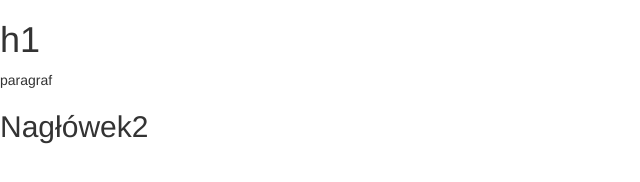
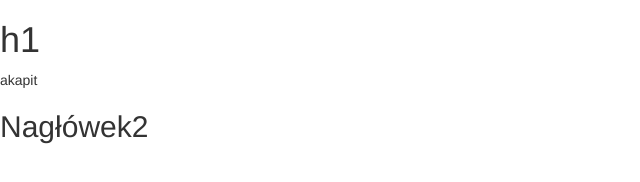
Before and after one commit to adamw28/nauka-gita, a plain HTML site: page index.html in a window 1280 px wide. Shown: the full height of the page, 0-640 px from the left. Drawn offline with nearby package versions, Linux system fonts and the light colour scheme; files that its build step writes are made by us from their sources.

Commit message:
Change p

```diff
--- a/index.html
+++ b/index.html
@@ -8,7 +8,7 @@
     </head>
   <body>
     <h1>h1</h1>
-    <p>paragraf</p>
+    <p>akapit</p>
     <h2>Nagłówek2</h2>
 	<script src="https://code.jquery.com/jquery-3.1.0.min.js"></script>
 	<script src="https://maxcdn.bootstrapcdn.com/bootstrap/3.3.7/js/bootstrap.min.js"></script>
```
